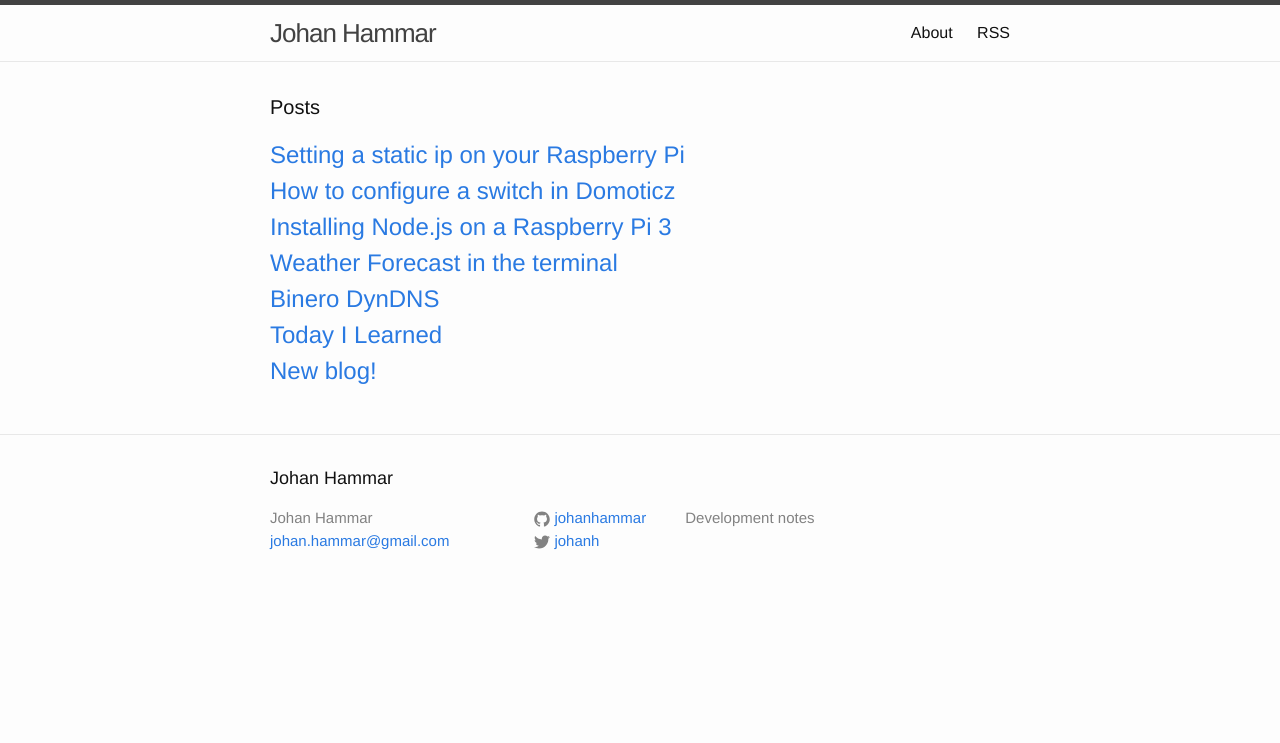
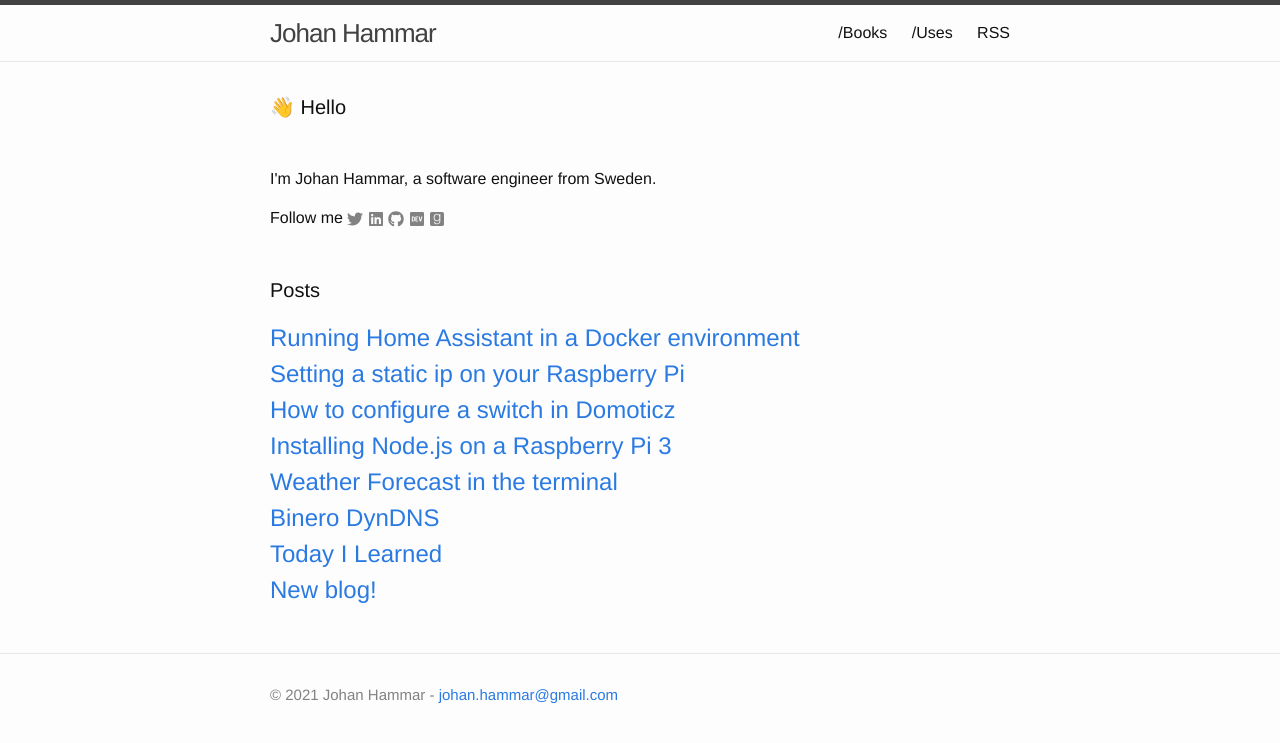
Before and after one commit to johanhammar/johanhammar.github.io, a Jekyll site: the page built from index.html, in a window 1280 px wide. Shown: the top 743 px of the page. Built offline with Jekyll 4.4.1, drawn with Linux system fonts in a browser that asks for light colours; emoji names are drawn with the system emoji font.

Commit message:
Long time no update

```diff
--- a/_config.yml
+++ b/_config.yml
@@ -8,20 +8,26 @@
 # Site settings
 title: Johan Hammar
 email: johan.hammar@gmail.com
-description: Development notes
+description:
 baseurl: "" # the subpath of your site, e.g. /blog
 url: "https://www.johanhammar.se"
 enforce_ssl: "www.johanhammar.se"
 twitter_username: johanh
 github_username:  johanhammar
+linkedin_username: johanhammar
+goodreads_username: johanhammar
+spotify_username: johanhammar
+dev_username: johanhammar
 
 author:
     name: 'Johan Hammar'
     country: Sweden
     username:
         twitter: johanh
-        linkedin: johanhammar
         github: johanhammar
 
 # Build settings
 markdown: kramdown
+
+plugins:
+  - jemoji
--- a/_includes/footer.html
+++ b/_includes/footer.html
@@ -2,35 +2,13 @@
 
   <div class="wrapper">
 
-    <h2 class="footer-heading">{{ site.title }}</h2>
-
     <div class="footer-col-wrapper">
-      <div class="footer-col footer-col-1">
+      <div class="footer-col">
         <ul class="contact-list">
-          <li>{{ site.title }}</li>
-          <li><a href="mailto:{{ site.email }}">{{ site.email }}</a></li>
+          <li>© 2021 Johan Hammar - <a href="mailto:{{ site.email }}">{{ site.email }}</a></li>
         </ul>
       </div>
 
-      <div class="footer-col footer-col-2">
-        <ul class="social-media-list">
-          {% if site.github_username %}
-          <li>
-            {% include icon-github.html username=site.github_username %}
-          </li>
-          {% endif %}
-
-          {% if site.twitter_username %}
-          <li>
-            {% include icon-twitter.html username=site.twitter_username %}
-          </li>
-          {% endif %}
-        </ul>
-      </div>
-
-      <div class="footer-col footer-col-3">
-        <p>{{ site.description }}</p>
-      </div>
     </div>
 
   </div>
--- a/_includes/head.html
+++ b/_includes/head.html
@@ -3,7 +3,7 @@
   <meta http-equiv="X-UA-Compatible" content="IE=edge">
   <meta name="viewport" content="width=device-width, initial-scale=1">
 
-  <title>{% if page.title %}{{ page.title | escape }}{% else %}{{ site.title | escape }}{% endif %}</title>
+  <title>{% if page.title %}{{ page.title | escape }}{% else %}{{ site.title | escape | remove: "/" }}{% endif %}</title>
   <meta name="description" content="{% if page.excerpt %}{{ page.excerpt | strip_html | strip_newlines | truncate: 160 }}{% else %}{{ site.description }}{% endif %}">
 
   <link rel="stylesheet" href="{{ "/css/main.css" | prepend: site.baseurl }}">
--- a/_includes/header.html
+++ b/_includes/header.html
@@ -2,7 +2,7 @@
 
   <div class="wrapper">
 
-    <a class="site-title" href="{{ site.baseurl }}/">{{ site.title }}</a>
+    <a class="site-title" href="{{ site.baseurl }}/">{{ site.title | remove: "/" }}</a>
 
     <nav class="site-nav">
       <a href="#" class="menu-icon">
--- /dev/null
+++ b/_posts/2020-11-08-running-homeassistant-in-docker.markdown
@@ -0,0 +1,6 @@
+---
+layout: post
+title:  "Running Home Assistant in a Docker environment"
+date:   2020-11-08 20:55:00 +0100
+categories: ubuntu linux docker home-assistant
+---
--- a/index.html
+++ b/index.html
@@ -4,7 +4,38 @@ layout: default
 
 <div class="home">
 
-  <h1 class="page-heading">Posts</h1>
+
+  <h1 class="page-heading">:wave: Hello </h1>
+
+  <div class="page-content">
+      <p>I'm Johan Hammar, a software engineer from Sweden.</p>
+
+    <p>Follow me
+
+    {% if site.twitter_username %}
+    <a href="https://twitter.com/{{ site.twitter_username }}"><span class="icon icon--twitter">{% include twitter.svg %}</span></a>
+    {% endif %}
+
+    {% if site.linkedin_username %}
+    <a href="https://www.linkedin.com/in/{{ site.linkedin_username }}"><span class="icon icon--linkedin">{% include linkedin.svg %}</span></a>
+    {% endif %}
+
+    {% if site.github_username %}
+    <a href="https://www.github.com/{{ site.github_username }}"><span class="icon icon--github">{% include github.svg %}</span></a>
+    {% endif %}
+
+    {% if site.dev_username %}
+    <a href="https://www.dev.to/{{ site.dev_username }}"><span class="icon icon--dev">{% include dev.svg %}</span></a>
+    {% endif %}
+
+    {% if site.goodreads_username %}
+    <a href="https://www.goodreads.com/{{ site.goodreads_username }}"><span class="icon icon--goodreads">{% include goodreads.svg %}</span></a>
+    {% endif %}
+    </p>
+
+  </div>
+
+  <h2 class="page-heading">Posts</h2>
 
   <ul class="post-list">
     {% for post in site.posts %}
```
Also changed, not shown: _layouts/books.html (added, +98 -0 lines), about.md (deleted, +0 -7 lines), books.md (added, +5 -0 lines), uses.md (added, +39 -0 lines), _includes/dev.svg (added), _includes/github.svg (added), _includes/goodreads.svg (added), _includes/linkedin.svg (added), _includes/twitter.svg (added).
